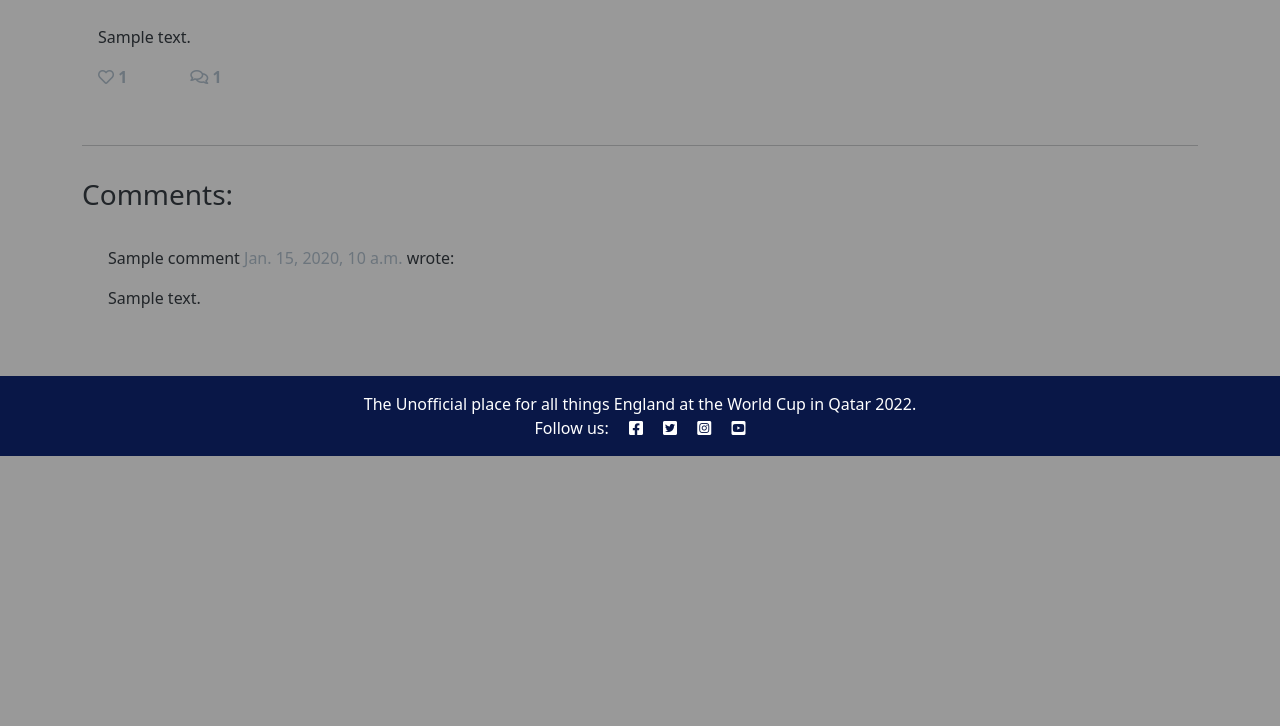
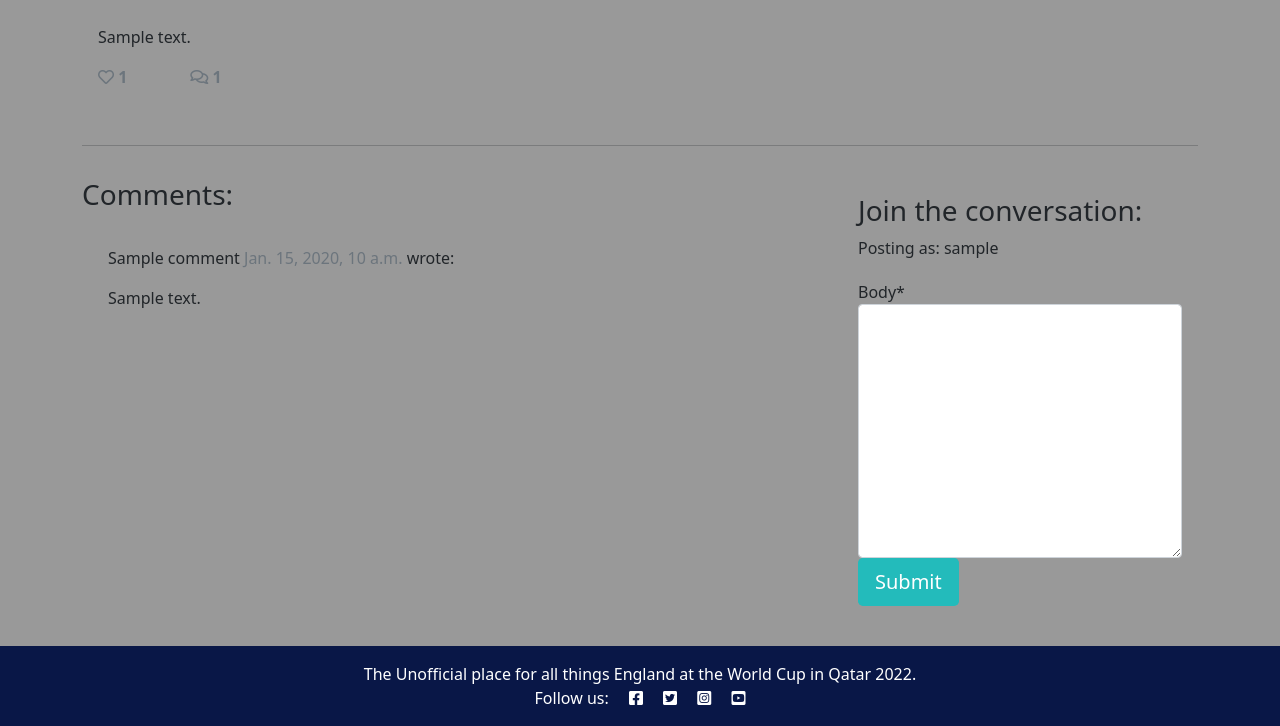
Before and after one commit to rajdavies/pp4-three-lions, a Django app: a page that uses templates/post_detail.html in a window 1280 px wide. Shown: the part 361-1087 px from the top of the page. Before the commit the page ends 817 px from the top, so only its background shows below. Run offline with Django 3.2, Linux system fonts and the light colour scheme; a user stored in the database is signed in; tables that the repository leaves empty hold one stand-in row (values such as "Sample post"); some libraries are stand-ins or nearby versions.

Commit message:
Update psot_detail.html comment form

```diff
--- a/blog/views.py
+++ b/blog/views.py
@@ -1,6 +1,7 @@
 from django.shortcuts import render, get_object_or_404
 from django.views import generic, View
 from .models import Post
+from .forms import CommentForm
 
 
 class PostList(generic.ListView):
@@ -26,6 +27,7 @@ class PostDetail(View):
             {
                 "post": post,
                 "comments": comments,
-                "liked": liked
-            }
+                "liked": liked,
+                "comment_form": CommentForm()
+            },
         )
--- a/templates/post_detail.html
+++ b/templates/post_detail.html
@@ -1,4 +1,6 @@
 {% extends 'base.html' %} {% block content %}
+
+{% load crispy_forms_tags %}
 
 <div class="masthead">
     <div class="container">
@@ -64,6 +66,17 @@
         </div>
         <div class="col-md-4 card mb-4  mt-3 ">
             <div class="card-body">
+                {% if user.is_authenticated %}
+
+                <h3>Join the conversation:</h3>
+                <p>Posting as: {{ user.username }}</p>
+                <form method="post" style="margin-top: 1.3em;">
+                    {{ comment_form | crispy }}
+                    {% csrf_token %}
+                    <button type="submit"class="btn btn-signup btn-lg">Submit</button>
+                </form>
+
+                {% endif %}
             </div>
         </div>
     </div>
```
